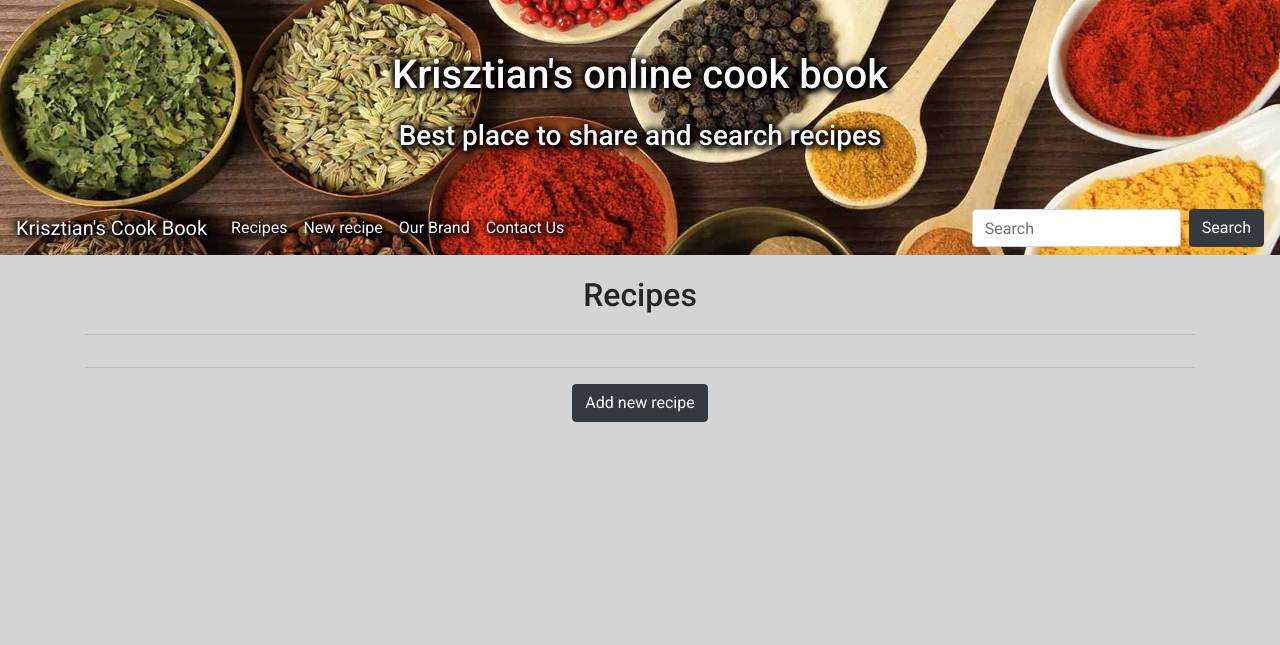
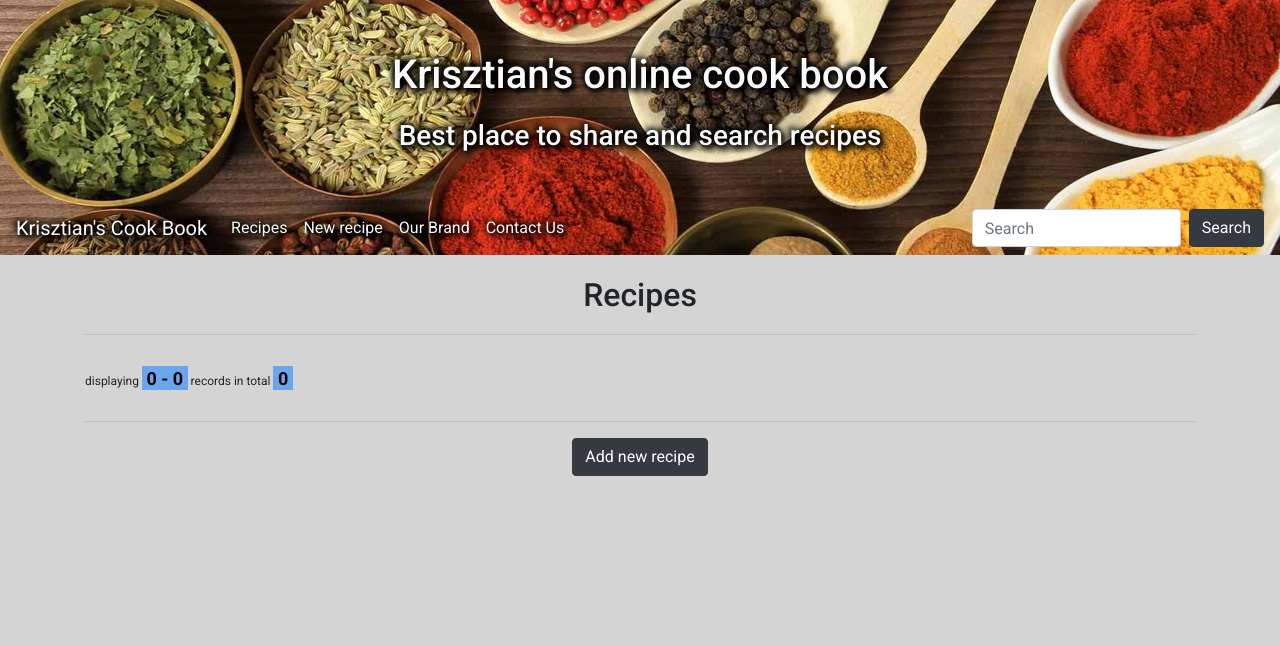
Before and after one commit to milka77/ms3_cookbook, a Flask app: page /recipes in a window 1280 px wide. Shown: the top 645 px of the page. Run offline with Flask 2, Linux system fonts and the light colour scheme; data that the repository does not hold is empty; some libraries are stand-ins or nearby versions.

Commit message:
Added Pagination to recipes.html
Added padination and style to app.py and recipes.html

```diff
--- a/app.py
+++ b/app.py
@@ -3,6 +3,7 @@ from flask import Flask, render_template, redirect, request, url_for
 import env as config
 from flask_pymongo import PyMongo, pymongo
 from bson.objectid import ObjectId
+from flask_paginate import Pagination, get_page_args
 
 
 app = Flask(__name__)
@@ -14,6 +15,11 @@ app.config["MONGO_DBNAME"] = 'cook_book'
 app.config["MONGO_URI"] = os.environ.get('MONGO_URI')
 
 mongo = PyMongo(app)
+
+def get_recipes(offset=0, per_page=10):
+    recipes = mongo.db.recipes.find()
+    return recipes[offset: offset + per_page]
+
 
 # Routes and viwes
 @app.route('/')
@@ -68,8 +74,18 @@ def insert_recipe():
 # Show all existing recipes from the database
 @app.route('/recipes')
 def recipes():
+    page, per_page, offset = get_page_args(page_parameter='page',
+                                            per_page_parameter='per_page')
+    total = mongo.db.recipes.count()
+    pagination_recipes = get_recipes(offset=offset, per_page=per_page)
+    pagination = Pagination(page=page, per_page=per_page, total=total,
+                            css_framework='bootstrap4')
+
     return render_template('recipes.html',
-    recipes=mongo.db.recipes.find())
+                            recipes=pagination_recipes,
+                            page=page,
+                            per_page=per_page,
+                            pagination=pagination)
 
 
 # Detailed page form the selected recipe
--- a/static/css/style.css
+++ b/static/css/style.css
@@ -12,6 +12,10 @@ html {
 
 h2, h3 {
     margin: 20px 0;
+}
+
+.blue {
+    color: rgb(0, 0, 255);
 }
 
 /* Our brand stripe */
@@ -80,6 +84,7 @@ textarea {
     color: red;
     font-size: 8px;
 }
+
 /* recipes.html styles */
 .btn-recipe {
     position: absolute;
@@ -96,6 +101,24 @@ textarea {
 .recipe-list {
     margin-left: 1rem;
 }
+
+/* Pagination styles */
+.pagination-page-info {
+    padding: .6em;
+    padding-left: 0;
+    width: 40em;
+    margin: .5em;
+    margin-left: 0;
+    font-size: 12px;
+}
+.pagination-page-info b {
+    color: black;
+    background: #6aa6ed;
+    padding-left: 2px;
+    padding: .1em .25em;
+    font-size: 150%;
+}
+
 /* Navigation bar --------- */
 .cook-navbar {
     background-color: transparent;
@@ -206,11 +229,21 @@ textarea {
         padding-top: 1rem;
     }
 
+    /* Pagination info */
+    .page-info {
+        text-align: center;
+    }
+
     /* New recipe form*/
     .center-sm {
         width: 95vw;
         margin: auto;
         padding-right: 0.5em;
+    }
+
+    /* Our brand */
+    .our-brand {
+        font-size: 0.9rem;
     }
 
     /* Footer */
--- a/templates/recipes.html
+++ b/templates/recipes.html
@@ -1,7 +1,10 @@
 {% extends 'base.html' %} {% block content %}
 <h2 class="text-center">Recipes</h2>
 <hr>
+<div class="row page-info col-sm-12">{{pagination.info}}</div>
+
 <div class="row recipe-list">
+
     <!-- A for loop to display the recipes form the database  -->
     {% for recipe in recipes %}
     <div class="card mb-3 recipe-card">
@@ -28,6 +31,7 @@
     <!-- /A for loop to display the recipes form the database  -->
 
 </div>
+<div class="row col-sm-12"><span class="mx-auto">{{ pagination.links }}</span></div>
 <hr>
 <div class="row">
     <a href="{{url_for('new_recipe')}}" class="btn btn-dark mx-auto">Add new recipe</a>
```
